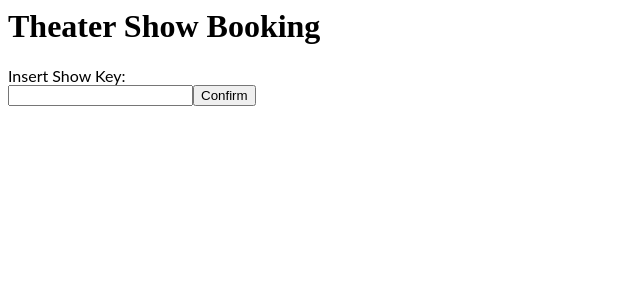
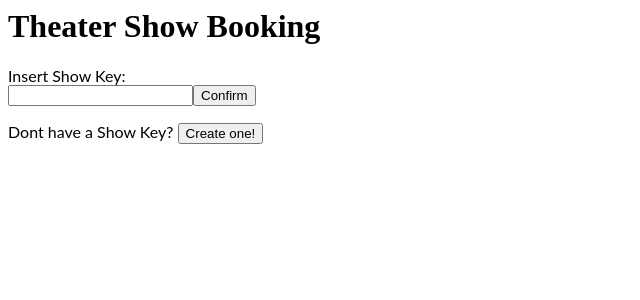
Before and after one commit to francescocamaccioli/Progetto-SSW-2022, an Angular app: page / in a window 1280 px wide. Shown: the top 300 px of the page, without its empty margins (0-640 px from the left). Built offline with nearby package versions, Linux system fonts and the light colour scheme.

Commit message:
added show key creation

```diff
--- a/src/app/app.component.html
+++ b/src/app/app.component.html
@@ -8,5 +8,11 @@
     Confirm
   </button>
 </p>
-<div id="errorDiv"> </div>
+<div id="errorDiv"></div>
+<p>
+  Dont have a Show Key?
+  <button [disabled]="clicked" (click)="createKey()">Create one!</button>
+</p>
+<div id="newKey"></div>
+
 <app-reservation-name [insertedKey]="insertedKey"> </app-reservation-name>
--- a/src/app/app.component.ts
+++ b/src/app/app.component.ts
@@ -7,10 +7,12 @@ import { ShowdbService } from './showdb.service';
   styleUrls: ['./app.component.css'],
 })
 export class AppComponent {
-  // 7d12a638
+  // 628c28c4
   insertedKey: string;
+  createdKey: string;
   parterre: any[] = [];
   loges: any[] = [];
+  clicked = false;
 
   constructor(private dbservice: ShowdbService) {}
 
@@ -30,4 +32,31 @@ export class AppComponent {
       },
     });
   }
+
+  createKey() {
+    var newK = document.getElementById('newKey');
+    this.dbservice.newData().subscribe({
+      next: (newKey: any) => {
+        const key = newKey;
+        const theater = new Array(7)
+          .fill('')
+          .map(() => Array(10).fill('x'))
+          .concat(new Array(4).fill('').map(() => Array(6).fill('x')));
+        this.dbservice.setData(newKey, theater).subscribe({
+          next: (newKey: any) => {
+            this.clicked = true;
+            this.createdKey = key;
+            newK.innerHTML = '';
+            newK.innerHTML += 'New Key: ' + key;
+          },
+          error: (err) => {
+            console.error(`Observer error: ${JSON.stringify(err)}`);
+          },
+        });
+      },
+      error: (err) => {
+        console.error(`Observer error: ${JSON.stringify(err)}`);
+      },
+    });
+  }
 }
--- a/src/app/showdb.service.ts
+++ b/src/app/showdb.service.ts
@@ -13,7 +13,7 @@ export class ShowdbService {
     return this.http.get<string>(this.kvaasURL + 'get?key=' + key);
   }
 
-  public setData(key: string, value: string): Observable<string> {
+  public setData(key: string, value: any[]): Observable<string> {
     return this.http.post<string>(this.kvaasURL + 'set?key=' + key, value);
   }
 
```
